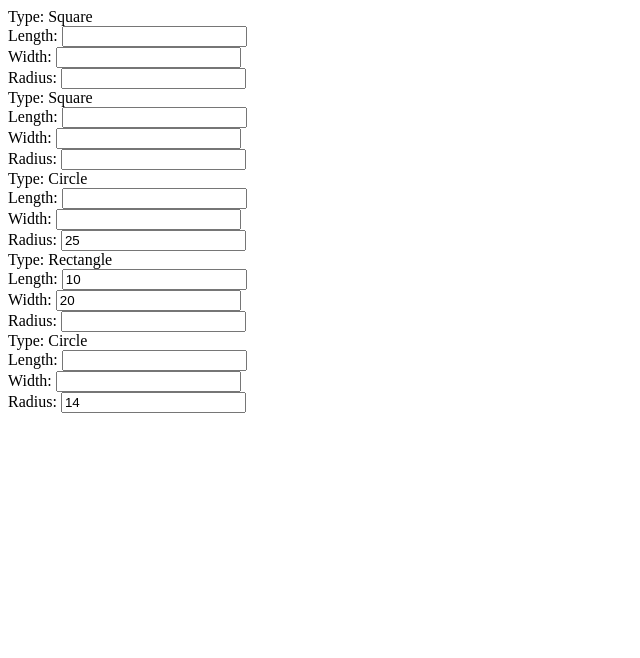
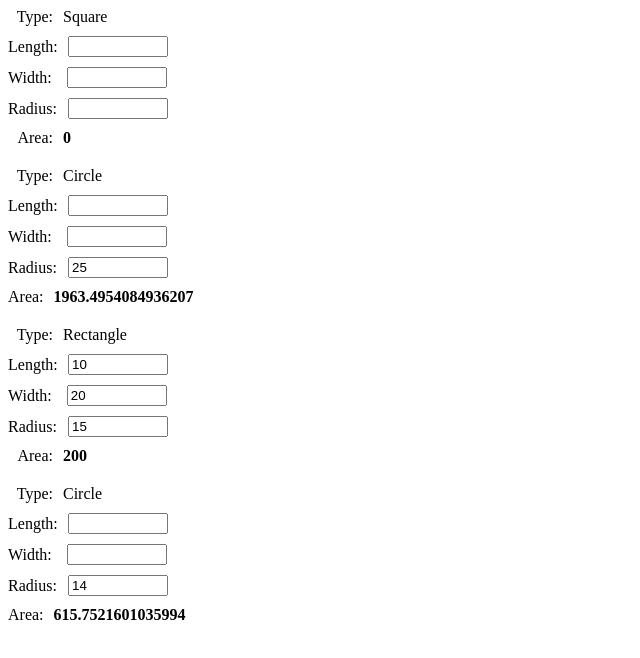
Before and after one commit to rokasasmena/shape-editor, an Angular app in the folder shape-editor/: page / in a window 1280 px wide. Shown: the top 658 px of the page, without its empty margins (0-640 px from the left). Built offline with nearby package versions, Linux system fonts and the light colour scheme.

Commit message:
calculateArea of shapes method added. CSS of form and form rows added.

```diff
--- a/shape-editor/src/app/shape-edit/shape-editor-component/shape-edit.component.html
+++ b/shape-editor/src/app/shape-edit/shape-editor-component/shape-edit.component.html
@@ -1,13 +1,24 @@
 <div *ngFor="let shape of shapes">
-  <form>
-    <label>Type: {{ shape.type }}</label>
-    <br>
-    <label>Length: <input type="number" [(ngModel)]="shape.length" name="length"></label>
-    <br>
-    <label>Width: <input type="number" [(ngModel)]="shape.width" name="width"></label>
-    <br>
-    <label>Radius: <input type="number" [(ngModel)]="shape.radius" name="radius"></label>
-    <br>
-    <!--<label>Area: {{ calculateArea(shape) }}</label>-->
+  <form class="main-form">
+    <div class="form-row">
+      <label class="label-text">Type:</label>
+      <div>{{ shape.type }}</div>
+    </div>
+    <div class="form-row">
+      <label class="label-text">Length:</label>
+      <input type="number" [(ngModel)]="shape.length" name="length" min="0" class="input-field">
+    </div>
+    <div class="form-row">
+      <label class="label-text">Width:</label>
+      <input type="number" [(ngModel)]="shape.width" name="width" min="0" class="input-field">
+    </div>
+    <div class="form-row">
+      <label class="label-text">Radius:</label>
+      <input type="number" [(ngModel)]="shape.radius" name="radius" min="0" class="input-field">
+    </div>
+    <div class="form-row">
+      <label class="label-text">Area:</label>
+      <strong>{{ calculateArea(shape) }}</strong>
+    </div>
   </form>
 </div>
--- a/shape-editor/src/app/shape-edit/shape-editor-component/shape-edit.component.scss
+++ b/shape-editor/src/app/shape-edit/shape-editor-component/shape-edit.component.scss
@@ -0,0 +1,33 @@
+form {
+  margin-bottom: 10px;
+}
+
+label input {
+  margin-left: 10px;
+  margin-bottom: 5px;
+}
+
+.main-form {
+  display: flex;
+  flex-direction: column;
+  align-items: flex-start;
+}
+
+.form-row {
+  display: flex;
+  align-items: center;
+  margin-bottom: 10px;
+  width: 150px;
+}
+
+.label-text {
+  width: 30%;
+  text-align: right;
+  margin-right: 10px;
+}
+
+.input-field {
+  width: 100px;
+  box-sizing: border-box;
+  margin-left: 5px;
+}
--- a/shape-editor/src/app/shape-edit/shape-editor-component/shape-edit.component.ts
+++ b/shape-editor/src/app/shape-edit/shape-editor-component/shape-edit.component.ts
@@ -21,4 +21,15 @@ export class ShapeEditComponent implements OnInit {
       this.shapes = shapes;
     });
   }
+
+  calculateArea(shape: Shape): number {
+    if (shape.type === 'Circle' && shape.radius !== undefined) {
+      return Math.PI * shape.radius * shape.radius;
+    } else if (shape.type === 'Rectangle' && shape.length !== undefined && shape.width !== undefined) {
+      return shape.length * shape.width;
+    } else if (shape.type === 'Square' && shape.length !== undefined) {
+      return shape.length * shape.length;
+    }
+    return 0;
+  }
 }
--- a/shape-editor/src/app/shape-edit/shape.model.ts
+++ b/shape-editor/src/app/shape-edit/shape.model.ts
@@ -1,6 +1,6 @@
   export interface Shape
 {
-  type: string;
+  type?: string;
   width?: number;
   length?: number;
   radius?: number; // Make the radius property optional
@@ -19,5 +19,5 @@ export class Square implements Shape {
 
 export class Rectangle implements Shape {
   type: string = 'Rectangle';
-  constructor (public length: number, public width: number) { }
+  constructor (public length: number, public width: number, public radius: number) { }
 }
--- a/shape-editor/src/app/shape-edit/shapes.service.ts
+++ b/shape-editor/src/app/shape-edit/shapes.service.ts
@@ -6,9 +6,8 @@ import { Circle, Rectangle, Shape, Square } from "./shape.model";
 export class ShapesService {
   private storedShapes: Shape[] = [
     new Square(10),
-    new Square(15),
     new Circle(25),
-    new Rectangle(10, 20),
+    new Rectangle(10, 20, 15),
     new Circle(14),
   ];
 
```
